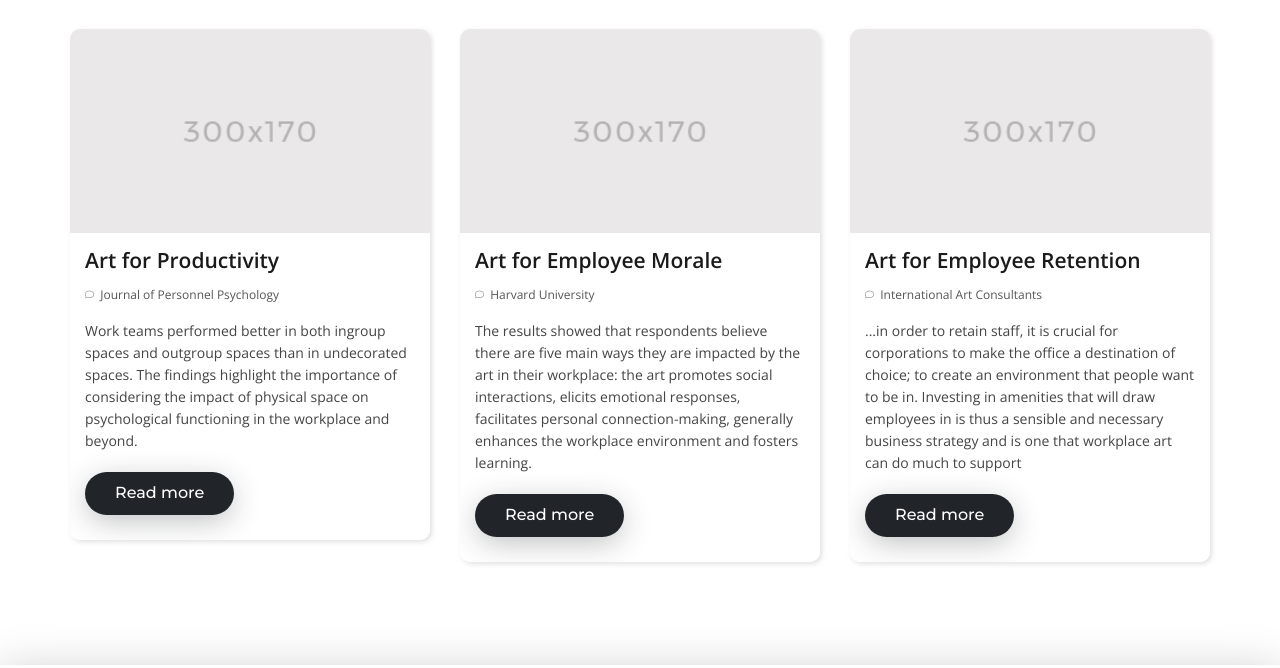
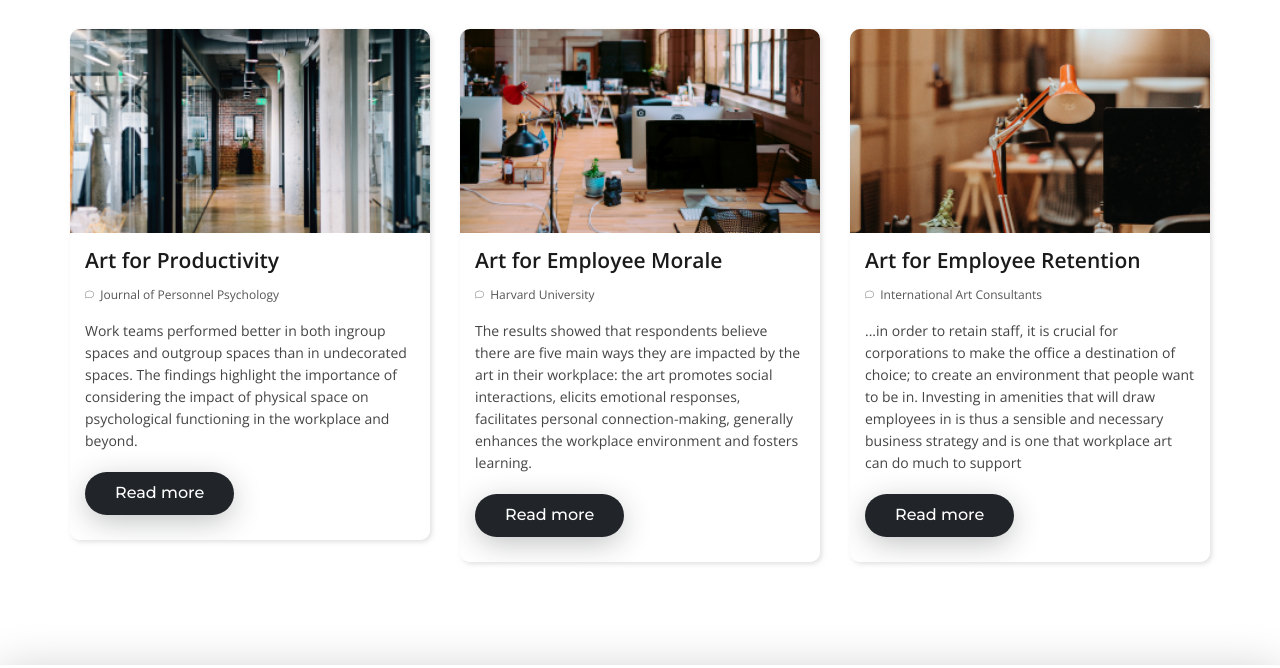
Before and after one commit to jonplaca/Color-and-hues, a plain HTML site: page casestudies.html in a window 1280 px wide. Shown: the part 71-739 px from the top of the page. Drawn offline with nearby package versions, Linux system fonts and the light colour scheme; files whose address does not match are found by name.

Commit message:
case study imgs

```diff
--- a/casestudies.html
+++ b/casestudies.html
@@ -153,7 +153,7 @@
 		                        <div class="blog-post-image">
 		                            <div class="effects clearfix effect-bounce">
 		                                <div class="img">
-		                                    <img src="images/blog-listing/post-1.jpg" alt="image" class="img-responsive center-block post_img" />
+		                                    <img src="images/blog-listing/img11.jpg" alt="image" class="img-responsive center-block post_img" />
 		                                </div>
 		                            </div>
 		                        </div>
@@ -193,7 +193,7 @@
 		                        <div class="blog-post-image">
 		                            <div class="effects clearfix effect-bounce">
 		                                <div class="img">
-		                                    <img src="images/blog-listing/post-2.jpg" alt="image" class="img-responsive center-block post_img" />
+		                                    <img src="images/blog-listing/img12.jpg" alt="image" class="img-responsive center-block post_img" />
 		                                </div>
 		                            </div>
 		                        </div>
@@ -233,7 +233,7 @@
 		                        <div class="blog-post-image">
 		                            <div class="effects clearfix effect-bounce">
 		                                <div class="img">
-		                                    <img src="images/blog-listing/post-3.jpg" alt="image" class="img-responsive center-block post_img" />
+		                                    <img src="images/blog-listing/img13.jpg" alt="image" class="img-responsive center-block post_img" />
 		                                </div>
 		                            </div>
 		                        </div>
```
Also changed, not shown: images/blog-listing/img11.jpg (added), images/blog-listing/img12.jpg (added), images/blog-listing/img13.jpg (added), images/portfolio/img10.jpg (renamed from images/portfolio/img10.png), images/portfolio/img9.jpg (renamed from images/portfolio/img9.png), 2 other files.
